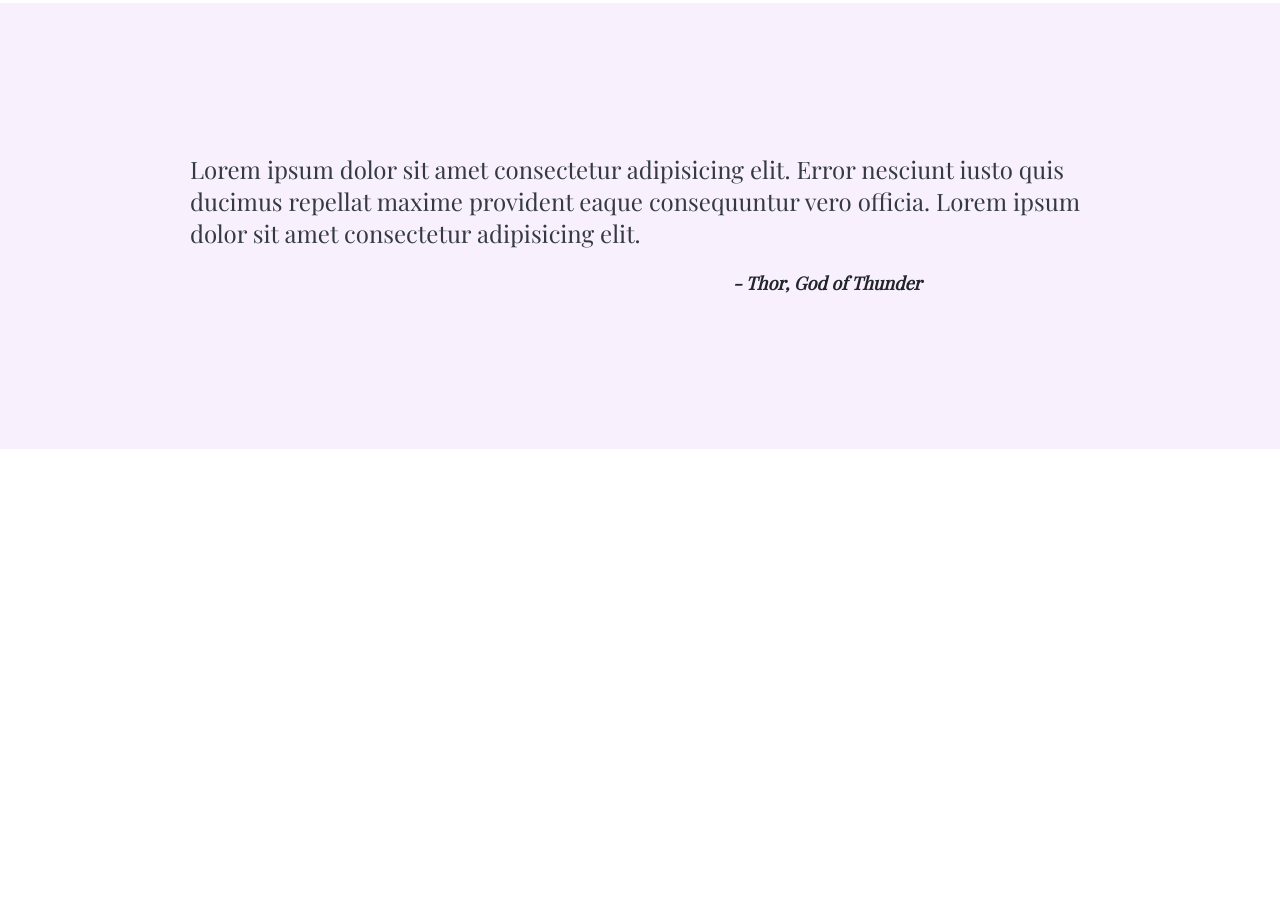
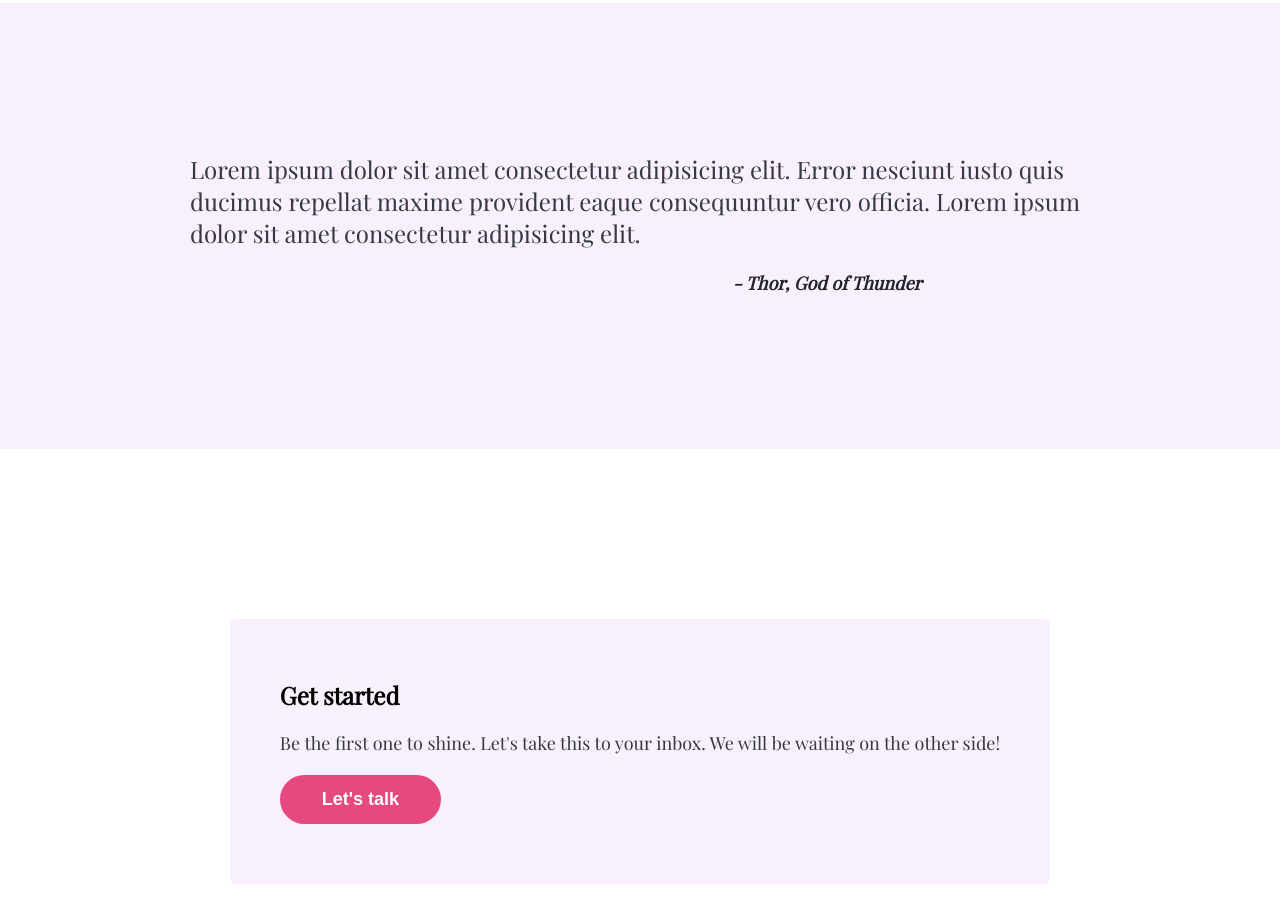
Before and after one commit to dakson99/Odin_landing_page-main, a plain HTML site: page index.html in a window 1280 px wide. Shown: the part 1628-2550 px from the top of the page. Before the commit the page ends 2247 px from the top, so only its background shows below. Drawn offline with nearby package versions, Linux system fonts and the light colour scheme.

Commit message:
CTA section

```diff
--- a/index.html
+++ b/index.html
@@ -112,5 +112,18 @@
         </figure>
       </div>
     </section>
+
+    <section class="section__cta">
+      <div class="container container__cta">
+        <div class="div__cta">
+          <h3 class="heading__tertiary">Get started</h3>
+          <p class="cta__paragraph">
+            Be the first one to shine. Let's take this to your inbox. We will be
+            waiting on the other side!
+          </p>
+          <button class="btn btn__cta">Let's talk</button>
+        </div>
+      </div>
+    </section>
   </body>
 </html>
--- a/style.css
+++ b/style.css
@@ -219,3 +219,37 @@ html {
   font-weight: 700;
   color: #212529;
 }
+
+/* Section CTA */
+
+.container__cta {
+  display: flex;
+  align-items: center;
+  justify-content: center;
+}
+
+.div__cta {
+  padding: 6rem 5rem;
+  background-color: #f8f0fc;
+  border-radius: 6px;
+}
+
+.heading__tertiary {
+  font-size: 2.4rem;
+  margin-bottom: 2rem;
+  columns: #212529;
+}
+
+.cta__paragraph {
+  font-size: 1.8rem;
+  color: #343a40;
+  margin-bottom: 2rem;
+}
+
+.btn__cta {
+  font-size: 1.8rem;
+}
+
+.btn__cta:hover {
+  background-color: #d6336c;
+}
```
